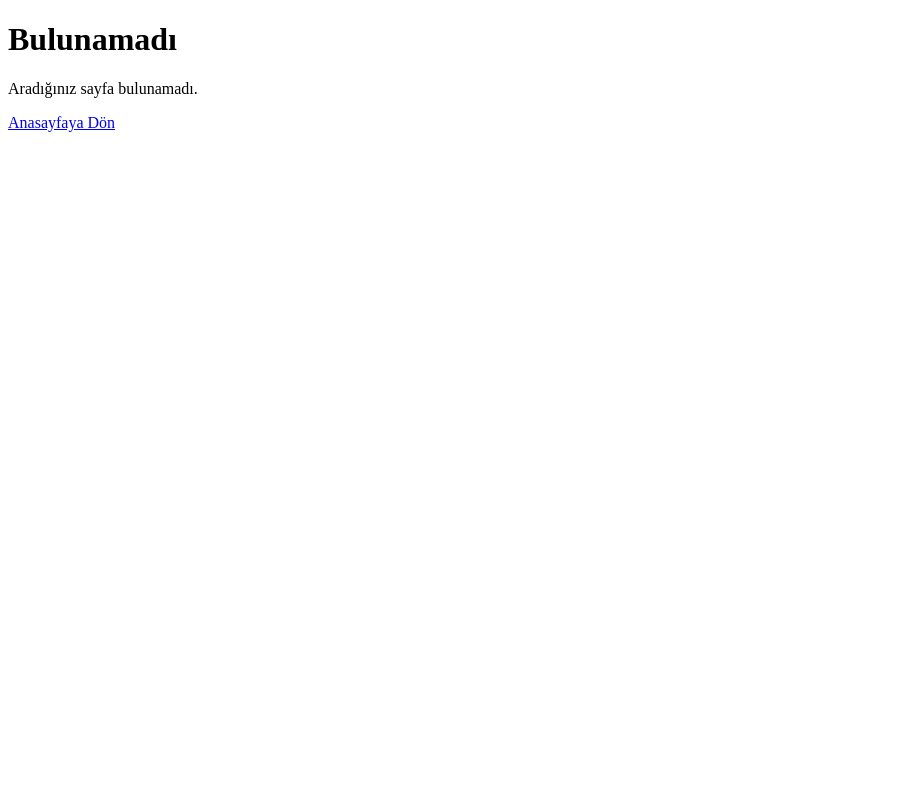
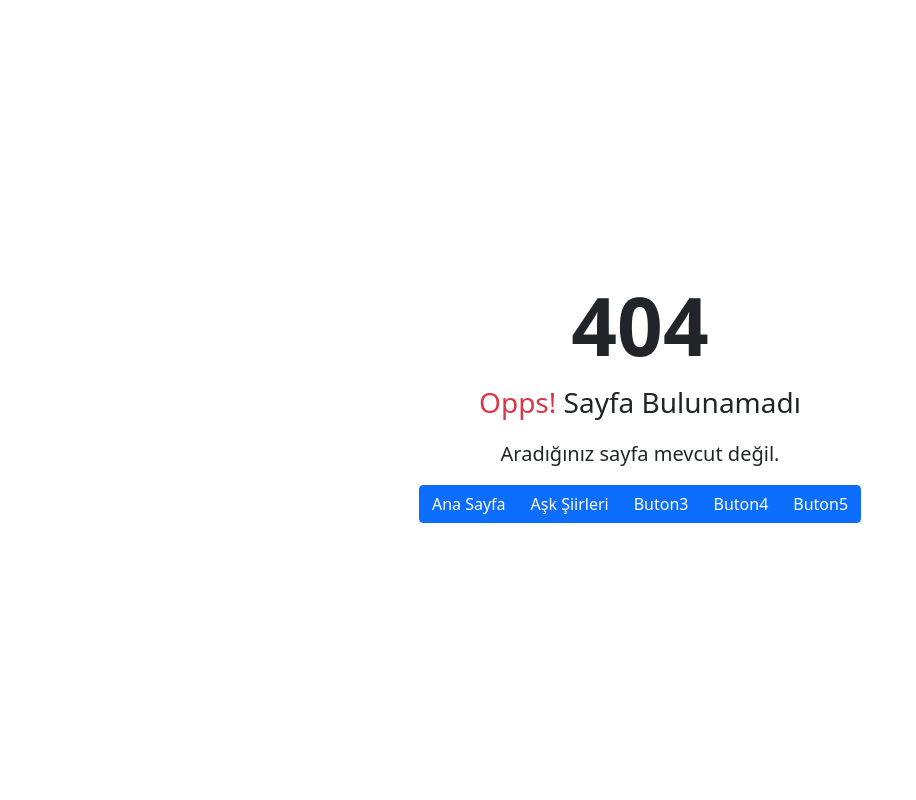
Before and after one commit to MelihOZKAS/Nasipse, a Django app: page /404/ in a window 1280 px wide. Shown: the whole page, without its empty margins (0-916 px from the left). Run offline with Django 4.2, Linux system fonts and the light colour scheme.

Commit message:
Seo güncellemesi 31

```diff
--- a/templates/404.html
+++ b/templates/404.html
@@ -1,12 +1,35 @@
-
 <!DOCTYPE html>
 <html lang="tr">
+
+
 <head>
-  <title>404 Bulunamadı</title>
+    <meta charset="UTF-8"/>
+    <meta http-equiv="X-UA-Compatible" content="IE=edge"/>
+    <meta name="viewport" content="width=device-width, initial-scale=1.0"/>
+    <title>404 Aradığınız Sayfa Bulunamadı</title>
+    <link href="https://cdn.jsdelivr.net/npm/bootstrap@5.1.3/dist/css/bootstrap.min.css" rel="stylesheet">
 </head>
+
+
 <body>
-  <h1>Bulunamadı</h1>
-  <p>Aradığınız sayfa bulunamadı.</p>
-  <a href="{% url 'home' %}">Anasayfaya Dön</a>
+<div class="d-flex align-items-center justify-content-center vh-100">
+    <div class="text-center">
+        <h1 class="display-1 fw-bold">404</h1>
+        <p class="fs-3"><span class="text-danger">Opps!</span> Sayfa Bulunamadı</p>
+        <p class="lead">
+            Aradığınız sayfa mevcut değil.
+        </p>
+        <div class="btn-group">
+            <a href="{% url 'home' %}" class="btn btn-primary">Ana Sayfa</a>
+            <a href="{% url 'siir:alt_kategori_detail' alt_kategori_slug="ask-siirleri" %}" class="btn btn-primary">Aşk Şiirleri</a>
+            <a href="{% url 'home' %}" class="btn btn-primary">Buton3</a>
+            <a href="{% url 'home' %}" class="btn btn-primary">Buton4</a>
+            <a href="{% url 'home' %}" class="btn btn-primary">Buton5</a>
+        </div>
+
+    </div>
+</div>
 </body>
+
+
 </html>
```
